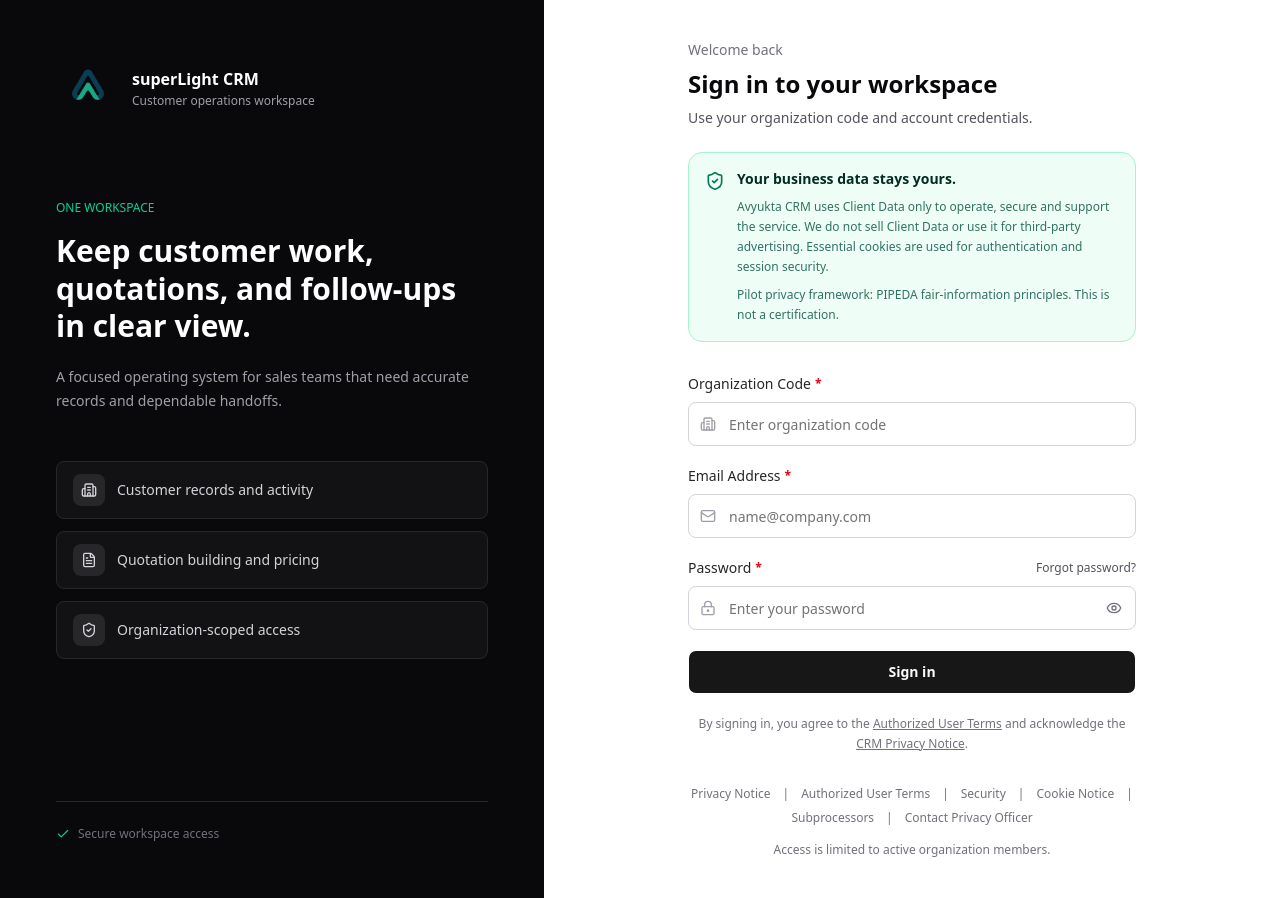
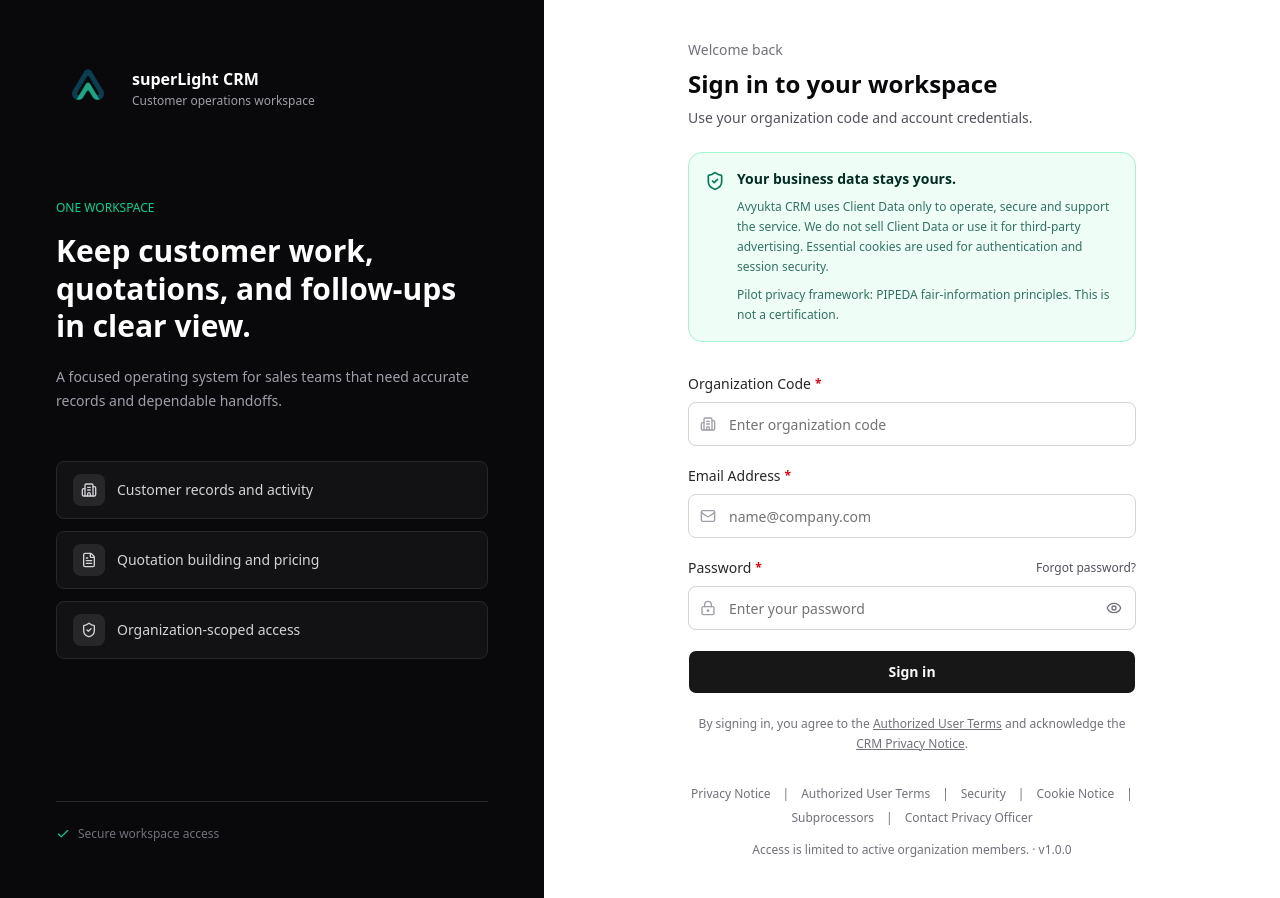
Before and after one commit to hardikpansuria/avyukta-CRM, a Next.js app: page /login in a window 1280 px wide. Built offline with nearby package versions, Linux system fonts and the light colour scheme.

Commit message:
chore: show app version on login

```diff
--- a/app/login/page.tsx
+++ b/app/login/page.tsx
@@ -338,7 +338,7 @@ export default function LoginPage() {
             </ul>
           </nav>
           <p className="mt-4 text-center text-xs text-zinc-500 dark:text-zinc-400">
-            Access is limited to active organization members.
+            Access is limited to active organization members. · v1.0.0
           </p>
         </div>
       </section>
```
